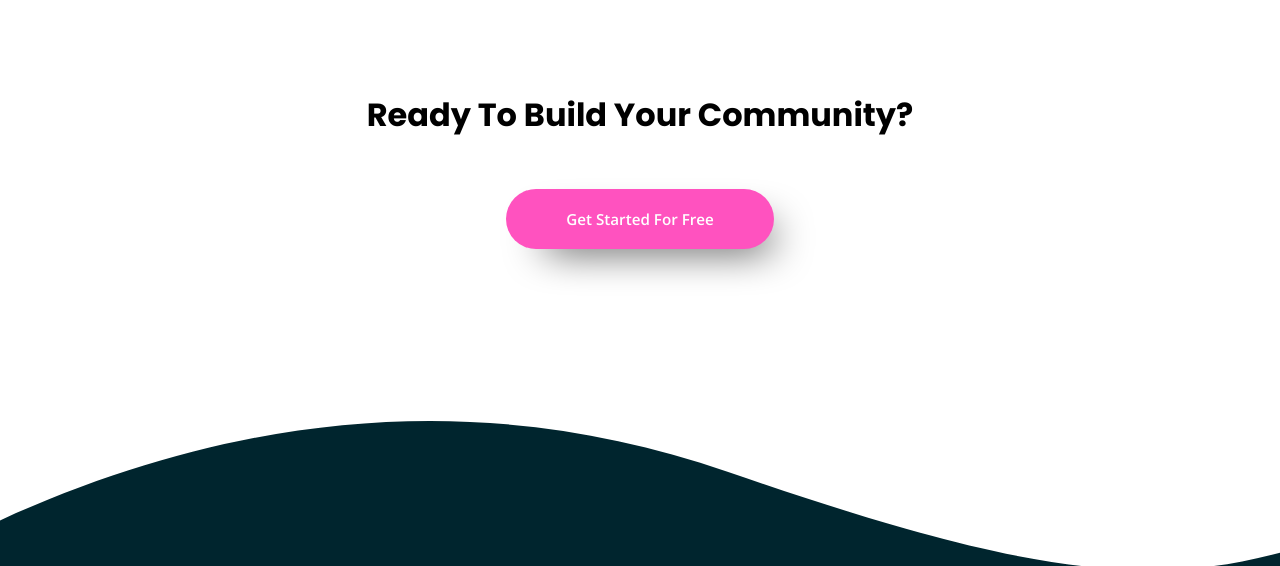
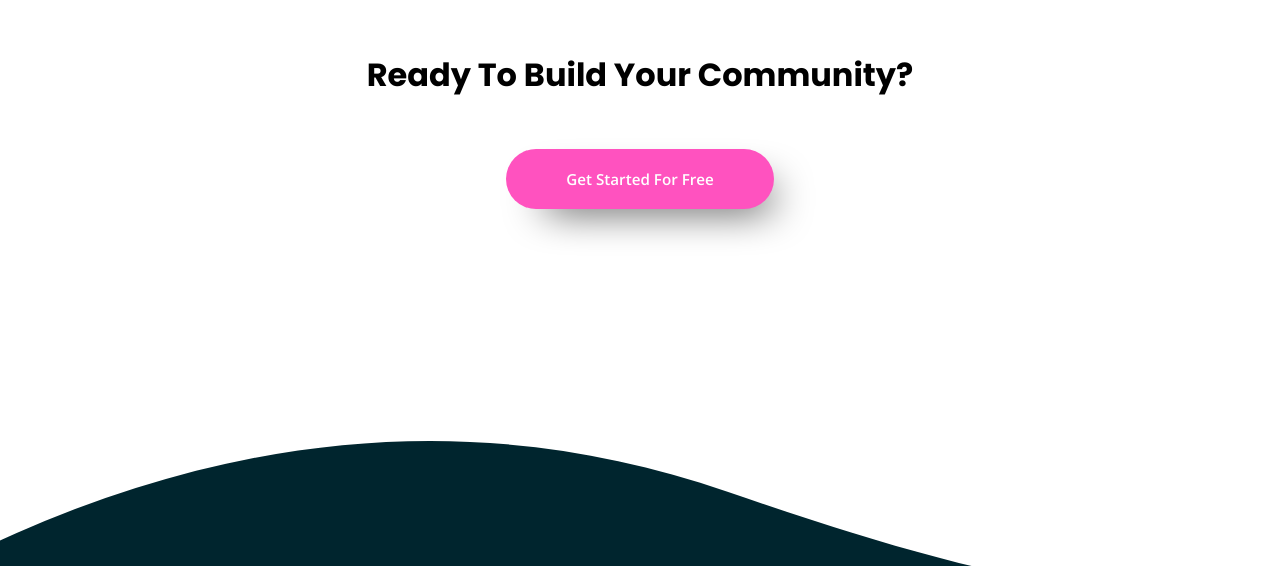
Before and after one commit to sadumb/FrontendMentor-Curved-Huddle, a plain HTML site: page index.html in a window 1280 px wide. Shown: the part 4294-4860 px from the top of the page. Drawn offline with nearby package versions, Linux system fonts and the light colour scheme.

Commit message:
fix minor padding on botton section

```diff
--- a/src/styles/style.css
+++ b/src/styles/style.css
@@ -215,7 +215,7 @@
   }
 
   #start-section {
-    padding-top: 100px;
+    padding: 60px 0;
   }
 
   .start-section__container h2 {
```
